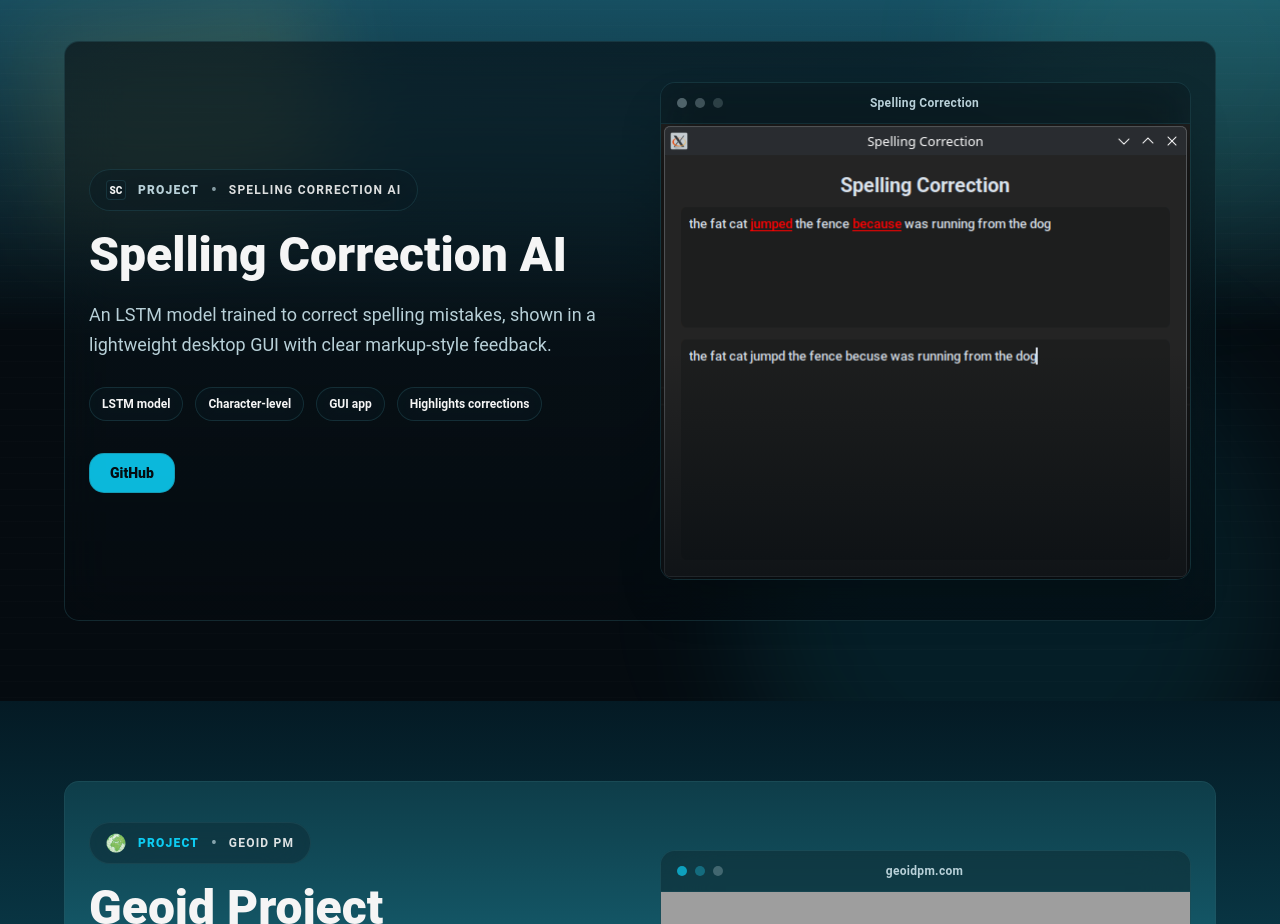
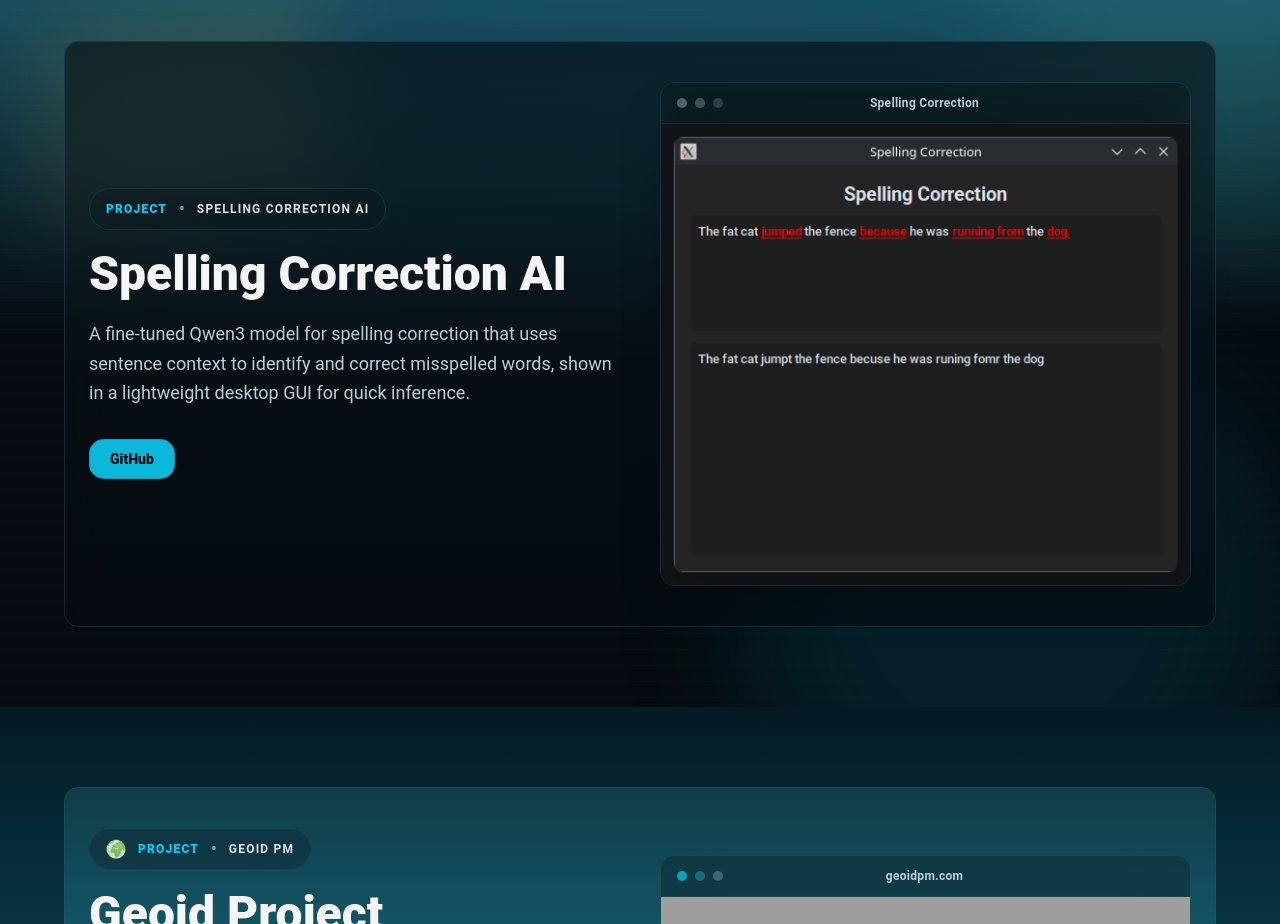
Before and after one commit to jaredturck/JaredTurck.com, a React (Vite) app in the folder frontend/: page / in a window 1280 px wide. Shown: the part 5740-6664 px from the top of the page. Built offline with nearby package versions, Linux system fonts and the light colour scheme; grey boxes are pictures that could not be loaded.

Commit message:
Update the project card to reflect the fine-tuned Qwen3 spelling-correction model and simplify the left-side layout by removing the outdated keyword chips. Replace the screenshot with the latest GUI image while keeping the existing card styling and GitHub link.

```diff
--- a/frontend/src/components/SpellingCorrection.tsx
+++ b/frontend/src/components/SpellingCorrection.tsx
@@ -1,11 +1,4 @@
-import spelling_img from '../imgs/spelling_correction_image1.png'
-
-const spelling_features = [
-  'LSTM model',
-  'Character-level',
-  'GUI app',
-  'Highlights corrections',
-]
+import spelling_img from '../imgs/spelling_correction_qwen.png'
 
 export default function SpellingCorrectionSection() {
   return (
@@ -22,8 +15,7 @@ export default function SpellingCorrectionSection() {
         <div className='grid gap-10 px-6 py-10 lg:grid-cols-2 lg:items-center'>
           <div className='flex flex-col gap-5'>
             <div className='inline-flex w-fit items-center gap-3 rounded-full border border-line/40 bg-surface/35 px-4 py-2 text-text backdrop-blur-xl'>
-              <div className='grid h-5 w-5 place-items-center rounded-sm border border-line/40 bg-surface/35 text-[10px] font-extrabold text-text'>SC</div>
-              <span className='text-xs font-extrabold tracking-widest text-muted'>PROJECT</span>
+              <span className='text-xs font-extrabold tracking-widest text-accent'>PROJECT</span>
               <span aria-hidden='true' className='font-bold text-muted/70'>•</span>
               <span className='text-xs font-bold tracking-widest text-text/90'>SPELLING CORRECTION AI</span>
             </div>
@@ -31,16 +23,8 @@ export default function SpellingCorrectionSection() {
             <h2 className='m-0 text-4xl font-extrabold leading-[1.02] text-text sm:text-5xl'>Spelling Correction AI</h2>
 
             <p className='m-0 max-w-xl text-base leading-relaxed text-muted sm:text-lg'>
-              An LSTM model trained to correct spelling mistakes, shown in a lightweight desktop GUI with clear markup-style feedback.
+              A fine-tuned Qwen3 model for spelling correction that uses sentence context to identify and correct misspelled words, shown in a lightweight desktop GUI for quick inference.
             </p>
-
-            <div className='mt-2 flex flex-wrap gap-3'>
-              {spelling_features.map((x) => (
-                <span key={x} className='inline-flex items-center rounded-full border border-line/40 bg-surface/35 px-3 py-2 text-xs font-semibold text-text backdrop-blur-lg'>
-                  {x}
-                </span>
-              ))}
-            </div>
 
             <div className='mt-3 flex flex-wrap gap-4'>
               <a href='https://github.com/jaredturck/Spelling-Correction-AI' target='_blank' rel='noreferrer' className='inline-flex items-center justify-center rounded-ui bg-accent/90 hover:bg-accent px-5 py-3 text-sm font-extrabold leading-none text-bg border border-line/30 transition-colors'>
@@ -61,12 +45,10 @@ export default function SpellingCorrectionSection() {
                 <div className='w-12' />
               </div>
 
-              <div className='relative'>
-                <img src={spelling_img} alt='Spelling Correction AI screenshot' className='w-full object-cover' />
-                <div className='pointer-events-none absolute inset-0 bg-gradient-to-t from-bg/65 via-transparent to-transparent' />
+              <div className='bg-[#111417] p-3'>
+                <img src={spelling_img} alt='Spelling Correction AI GUI screenshot' className='w-full rounded-[10px] border border-line/20 object-cover shadow-xl' />
               </div>
             </div>
-
           </div>
         </div>
       </div>
```
Also changed, not shown: frontend/src/imgs/spelling_correction_qwen.png (added).
